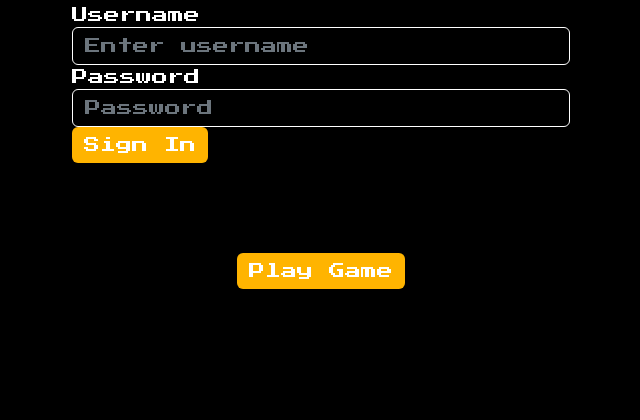
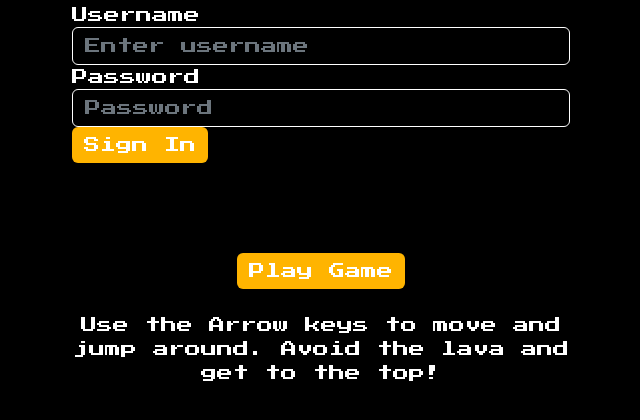
Before and after one commit to WazzaPd/P5-Jabberers_Archive, a Flask app: page / in a window 1280 px wide. Shown: the part 268-688 px from the top of the page, without its empty margins (319-959 px from the left). Run offline with Flask 3, Linux system fonts and the light colour scheme.

Commit message:
rule move

```diff
--- a/app/templates/game.html
+++ b/app/templates/game.html
@@ -20,8 +20,6 @@
 
 <body>
     <div class="d-flex justify-content-center align-items-center vh-100">
-        <!-- Rules -->
-        <div class="p-5">Rules</div>
         <!-- Game -->
         <div id="canvas"></div>
         <!-- Leaderboard -->
--- a/app/templates/index.html
+++ b/app/templates/index.html
@@ -96,6 +96,9 @@
                         <button type="submit" class="btn btn-primary">Play Game</button>
                     </div>
                 </form>
+                <div class="text-center mt-4">
+                    <p>Use the Arrow keys to move and jump around. Avoid the lava and get to the top!</p>
+                </div>
             </div>
         </div>
     </div>
```
